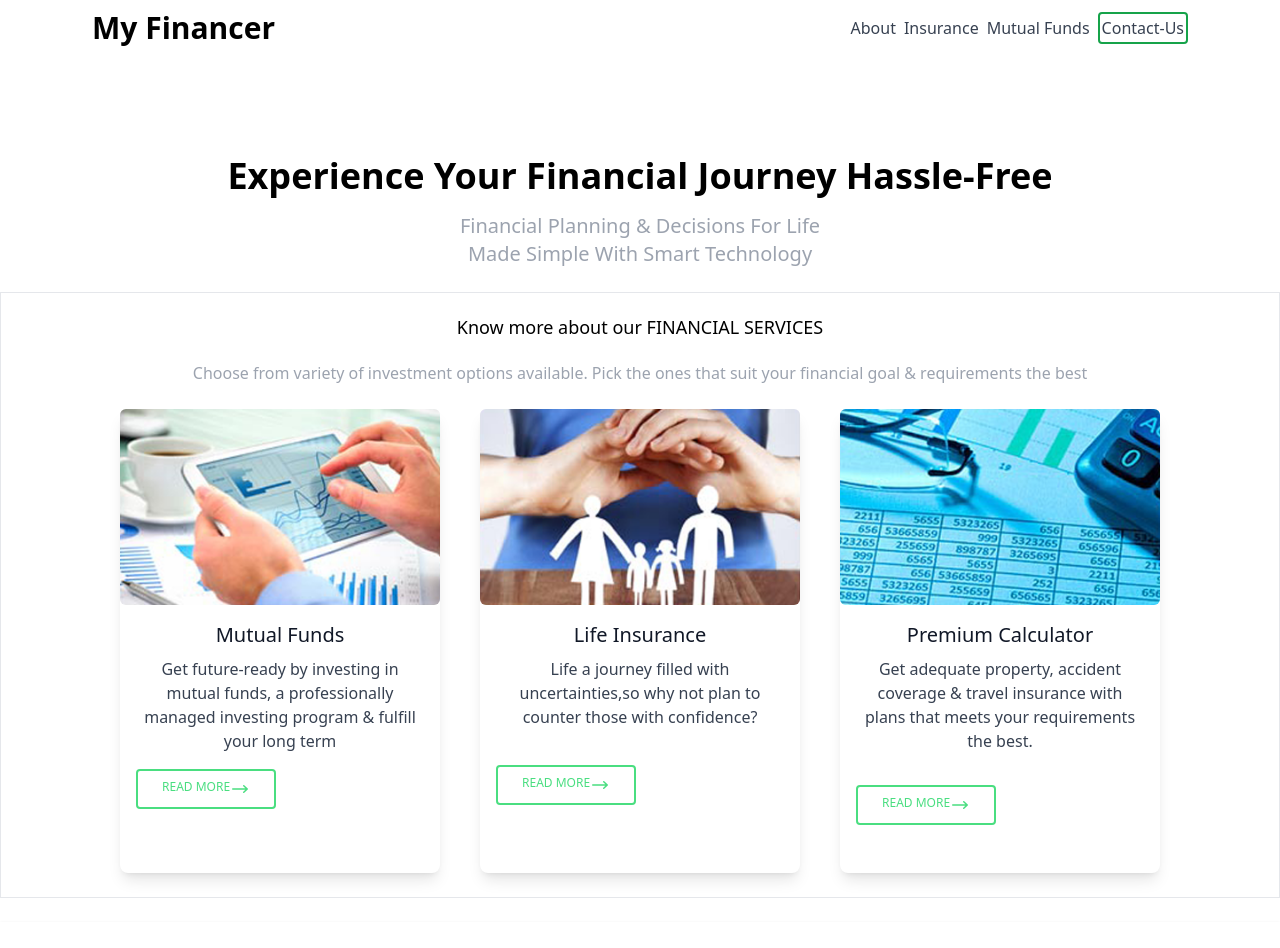
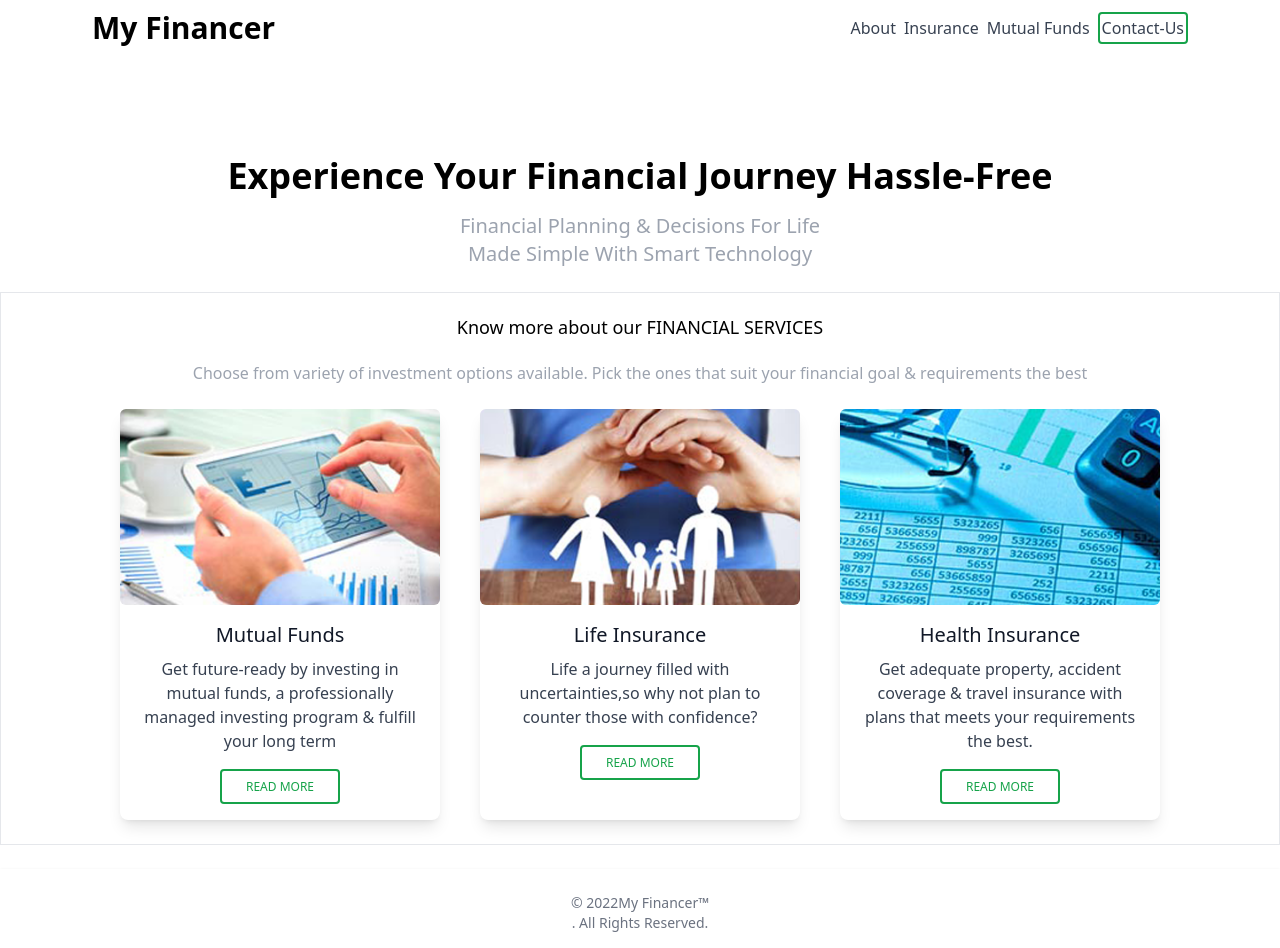
Before and after one commit to veeresh-27/businessProfile, a Next.js app: page / in a window 1280 px wide. Shown: the top 948 px of the page. Built offline with nearby package versions, Linux system fonts and the light colour scheme.

Commit message:
Content added

```diff
--- a/components/Footer/index.js
+++ b/components/Footer/index.js
@@ -2,28 +2,36 @@ import React from "react";
 
 export const Footer = () => {
   return (
-        <footer
-            className="p-4 bg-white  shadow md:flex md:items-center md:justify-between md:p-6 dark:bg-gray-100">
-    <span className="text-sm text-gray-500 sm:text-center dark:text-gray-900">© 2022
-        <a href="#"
-           className="hover:underline">My&nbsp;Financer™</a>. All Rights Reserved.
+    <footer className="p-4 bg-white shadow flex flex-col items-center justify-center p-6 gap-4  dark:bg-gray-100">
+      <span className="text-sm text-gray-500 sm:text-center dark:text-gray-900">
+        © 2022
+        <a href="#" className="hover:underline">
+          My&nbsp;Financer™
+        </a>
+        <br />. All Rights Reserved.
       </span>
       <ul className="flex flex-wrap items-center mt-3 text-sm text-gray-800 dark:text-gray-800 sm:mt-0">
         <li>
-                    <a href="#" className="mr-4 hover:underline md:mr-6 ">About</a>
+          <a href="#" className="mr-4 hover:underline md:mr-6 ">
+            About
+          </a>
         </li>
         <li>
-                    <a href="#" className="mr-4 hover:underline md:mr-6">Privacy Policy</a>
+          <a href="#" className="mr-4 hover:underline md:mr-6">
+            Privacy Policy
+          </a>
         </li>
         <li>
-                    <a href="#" className="mr-4 hover:underline md:mr-6">Licensing</a>
+          <a href="#" className="mr-4 hover:underline md:mr-6">
+            Licensing
+          </a>
         </li>
         <li>
-                    <a href="#" className="hover:underline">Contact</a>
+          <a href="#" className="hover:underline">
+            Contact
+          </a>
         </li>
       </ul>
     </footer>
-
-
   );
 };
--- /dev/null
+++ b/components/card/index.js
@@ -0,0 +1,30 @@
+import Image from "next/image";
+//import mutual from "../../public/img/mutual_fund.png";
+
+export const Card = ({
+  image,
+  link = "/",
+  title = "Head",
+  des = "loremdfv invifd eodivn eoinfv def dfvef",
+}) => {
+  return (
+    <div className="rounded-lg shadow-lg bg-white max-w-xs">
+      {image ? (
+        <a href={link}>
+          <Image className="rounded-md" src={image} alt={`${title} img`} />
+        </a>
+      ) : null}
+      <div className="p-4">
+        <h5 className="text-gray-900 text-xl font-medium mb-2">{title}</h5>
+        <p className="text-gray-700 text-base mb-4">{des}</p>
+        <button
+          type="button"
+          title={`Read about ${title}`}
+          className="inline-block px-6 py-2 border-2 border-green-600 text-green-600 font-medium text-xs leading-tight uppercase rounded hover:bg-black hover:bg-opacity-5 focus:outline-none focus:ring-0 transition duration-150 ease-in-out"
+        >
+          Read More
+        </button>
+      </div>
+    </div>
+  );
+};
--- a/package.json
+++ b/package.json
@@ -15,6 +15,7 @@
     "eslint": "8.26.0",
     "eslint-config-next": "13.0.1",
     "next": "13.0.1",
+    "prettier": "^2.7.1",
     "react": "18.2.0",
     "react-dom": "18.2.0",
     "react-icons": "^4.6.0",
--- a/pages/index.js
+++ b/pages/index.js
@@ -1,21 +1,45 @@
-import Head from 'next/head'
+import Head from "next/head";
 // import styles from '../styles/Home.module.css'
-import {Header} from "../components/header";
-import {Footer} from "../components/Footer";
-import Image from "next/image";
+import { Header } from "../components/header";
+import { Footer } from "../components/Footer";
+//import Image from "next/image";
 import mutual from "../public/img/mutual_fund.png";
-import  life from "../public/img/life-insurance.png";
+import life from "../public/img/life-insurance.png";
 import cal from "../public/img/premium_calculator.png";
-import {IconArrow} from "../public/icons/iconArrow";
+//import { IconArrow } from "../public/icons/iconArrow";
+import { Card } from "../components/card";
 // import {Footer} from "../components/Footer";
 
 export default function Home() {
+  const cards = [
+    {
+      id: 1,
+      title: "Mutual Funds",
+      des: "Get future-ready by investing in mutual funds, a professionally managed investing program & fulfill your long term",
+      image: mutual,
+    },
+    {
+      id: 2,
+      title: "Life Insurance",
+      des: "Life a journey filled with uncertainties,so why not plan to counter those with confidence?",
+      image: life,
+    },
+    {
+      id: 3,
+      title: "Health Insurance",
+      des: "Get adequate property, accident coverage & travel insurance with plans that meets your requirements the best.",
+      image: cal,
+    },
+  ];
   return (
-    <div className='flex flex-col overflow-x-hidden'>
-        <Header/>
+    <div className="flex flex-col overflow-x-hidden">
+      <Header />
       <Head>
         <title>Financial Advisor</title>
-        <meta name="description" content="Finance Management | House-Insurance Health-Insurance | Loans" />
+        <meta
+          name="description"
+          content="Finance Management | House-Insurance Health-Insurance | Loans"
+        />
         <link rel="icon" href="/favicon.ico" />
       </Head>
 
@@ -25,81 +49,28 @@ export default function Home() {
         </h1>
         <div className="text-xs text-center text-gray-400 font-sm md:text-md lg:text-xl ">
           Financial Planning & Decisions For Life
-                <br/>
+          <br />
           Made Simple With Smart Technology
         </div>
-
       </div>
       <div className="border   bg-white-200  my-6 flex flex-col items-center justify-center text-center mb-22">
-
         <div>
-    <h3 className="text-lg  font-medium my-5"> Know more about our FINANCIAL SERVICES</h3>
-    <h4 className="text-base text-gray-400 ">Choose from variety of investment options available.
-        Pick the ones that suit your financial goal & requirements the best</h4>
+          <h3 className="text-lg  font-medium my-5">
+            {" "}
+            Know more about our FINANCIAL SERVICES
+          </h3>
+          <h4 className="text-base text-gray-400 ">
+            Choose from variety of investment options available. Pick the ones
+            that suit your financial goal & requirements the best
+          </h4>
         </div>
-
-            <div className="flex justify-center space-x-10  my-6 ">
-                <div className="rounded-lg shadow-lg bg-white max-w-xs">
-                    <a href="#">
-                        <Image className="rounded-md" src={mutual}
-                             alt=""/>
-                    </a>
-                    <div className="p-4">
-                        <h5 className="text-gray-900 text-xl font-medium mb-2">Mutual Funds</h5>
-                        <p className="text-gray-700 text-base mb-4">
-                            Get future-ready by investing in mutual funds, a professionally managed investing program & fulfill your long term
-                        </p>
-                        <button type="button"
-                                className="flex px-6 py-2 border-2 border-green-400 text-green-400 font-medium text-xs leading-tight uppercase rounded hover:bg-black hover:bg-opacity-5 focus:outline-none focus:ring-0 transition duration-150 ease-in-out">Read More <IconArrow />
-                        </button>
-                    </div>
-
-
-
-                </div>
-                <div className="flex justify-center ">
-                    <div className="rounded-lg shadow-lg bg-white max-w-xs">
-                        <a href="#">
-                            <Image className="rounded-md" src= {life}
-                                 alt=""/>
-                        </a>
-                        <div className="p-4">
-                            <h5 className="text-gray-900 text-xl font-medium mb-2 ">Life Insurance</h5>
-                            <p className="text-gray-700 text-base mb-4">
-                                Life a journey filled with uncertainties,so why not plan to counter those with confidence? </p>
-                            <button type="button"
-                                    className="flex my-9 px-6  py-2 border-2 border-green-400 text-green-400 font-medium text-xs leading-tight uppercase rounded hover:bg-black hover:bg-opacity-5 focus:outline-none focus:ring-0 transition duration-150 ease-in-out">Read More <IconArrow />
-                            </button>
-
+        <div className="flex justify-center gap-10  my-6 flex-wrap ">
+          {cards.map(({ id, title, des, image }) => (
+            <Card key={id} title={title} des={des} image={image} />
+          ))}
         </div>
       </div>
-
+      <Footer />
     </div>
-                <div className="flex justify-center ">
-                    <div className="rounded-lg shadow-lg bg-white max-w-xs">
-                        <a href="#">
-                            <Image className="rounded-md" src={cal}
-                                 alt=""/>
-                        </a>
-                        <div className="p-4">
-                            <h5 className="text-gray-900 text-xl font-medium mb-2 ">Premium Calculator</h5>
-                            <p className="text-gray-700 text-base mb-4">
-                                Get adequate property, accident coverage & travel insurance with plans that meets your requirements the best.
-                            </p>
-                            <button type="button"
-                                    className="flex my-8 px-6 py-2 border-2 border-green-400 text-green-400 font-medium text-xs leading-tight uppercase rounded hover:bg-black hover:bg-opacity-5 focus:outline-none focus:ring-0 transition duration-150 ease-in-out">Read More <IconArrow />
-                            </button>
-                        </div>
-                    </div>
-
-                </div>
-            </div>
-        </div>
-
-        <Footer/>
-    </div>
-
-
-
-  )
+  );
 }
```
Also changed, not shown: 1 other file (tests, documents, lock files or other folders). Lines whose indentation alone changed are shown as unchanged.
